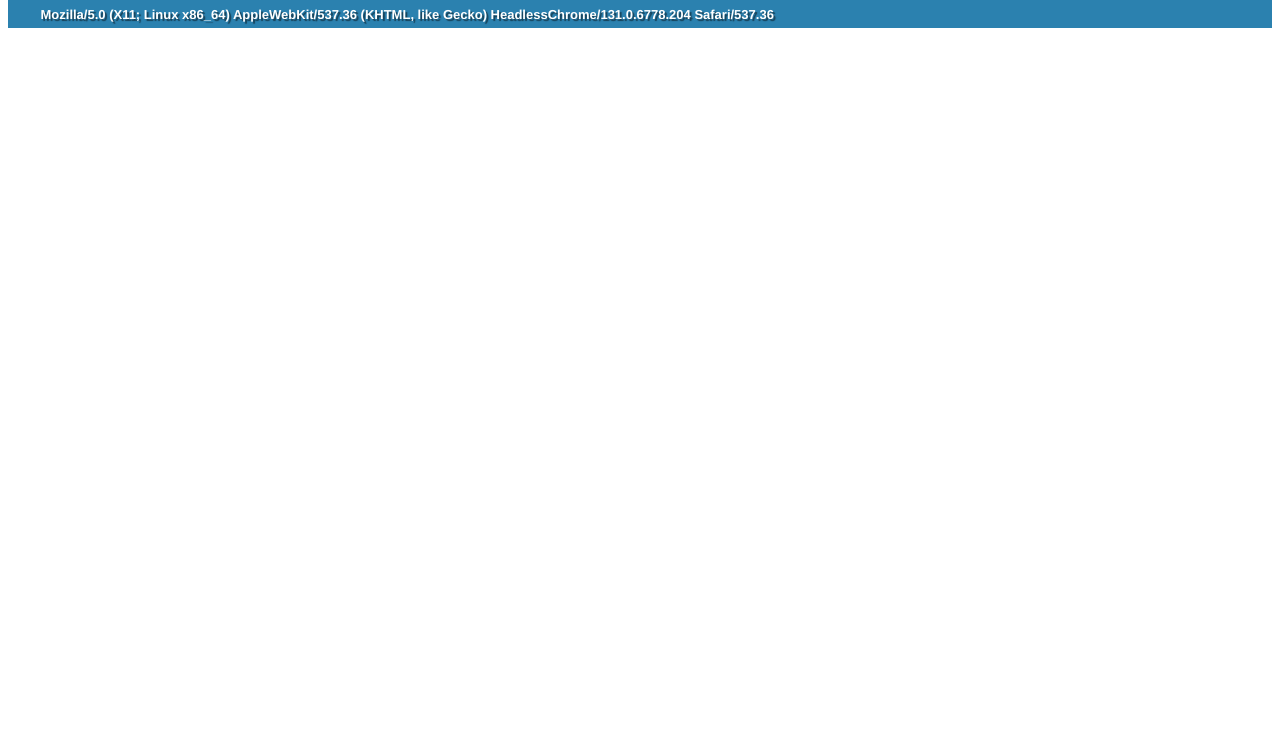
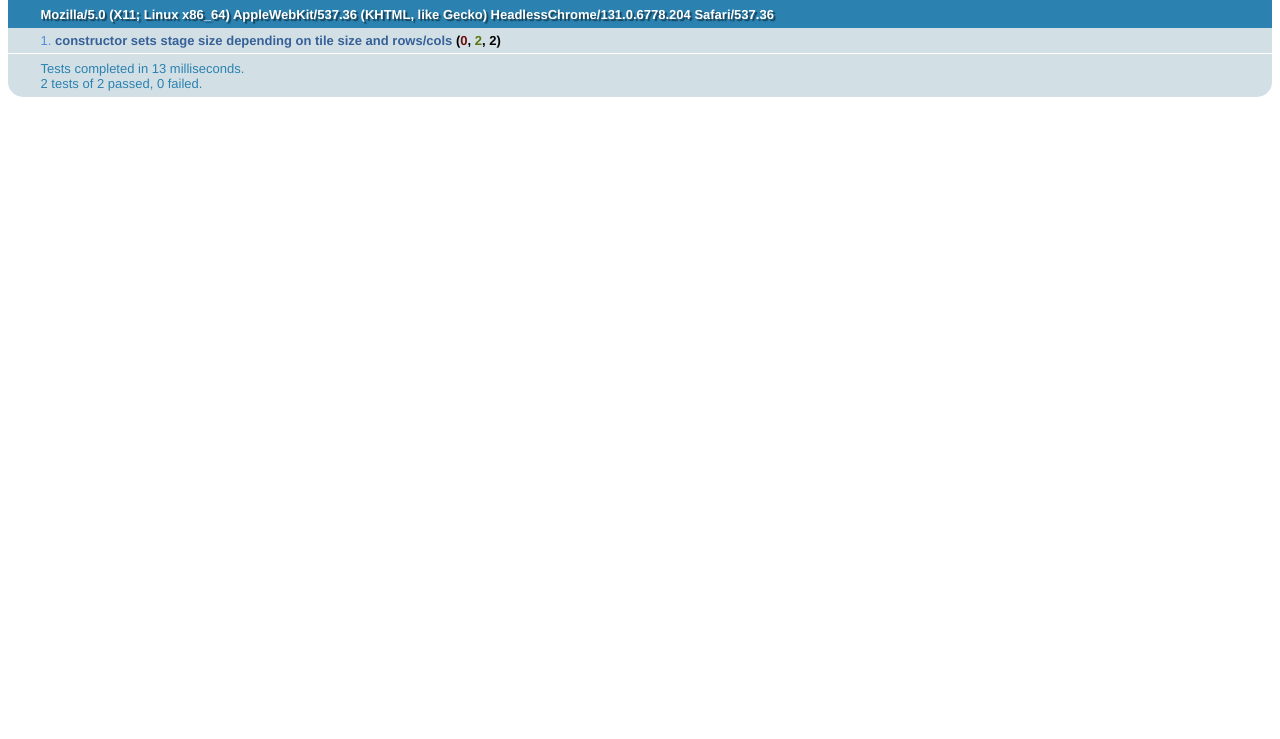
Before and after one commit to gyoshev/jquery-tetris, a plain HTML site: page tests.html in a window 1280 px wide. Shown: the part 61-800 px from the top of the page. Drawn offline with nearby package versions, Linux system fonts and the light colour scheme.

Commit message:
added stage setup code

```diff
--- a/jquery.tetris.js
+++ b/jquery.tetris.js
@@ -21,6 +21,12 @@
 			element: element,
 			$element: $element
 		}, options);
+
+		$element
+            .css({
+			    width: this.cols * this.tileSize,
+			    height: this.rows * this.tileSize
+		    });
 	};
 
     var keys = {
--- a/tests.html
+++ b/tests.html
@@ -17,6 +17,17 @@
     <script type="text/javascript" src="jquery.tetris.js"></script>
 	<script type="text/javascript">
 
+		test('constructor sets stage size depending on tile size and rows/cols', function() {
+			var element = $('<div />').tetris({
+				    rows: 3,
+				    cols: 5,
+				    tileSize: 21
+			    });
+
+			equals(element.width(), 105);
+			equals(element.height(), 63);
+		});
+
 	</script>
 </body>
 </html>
```
